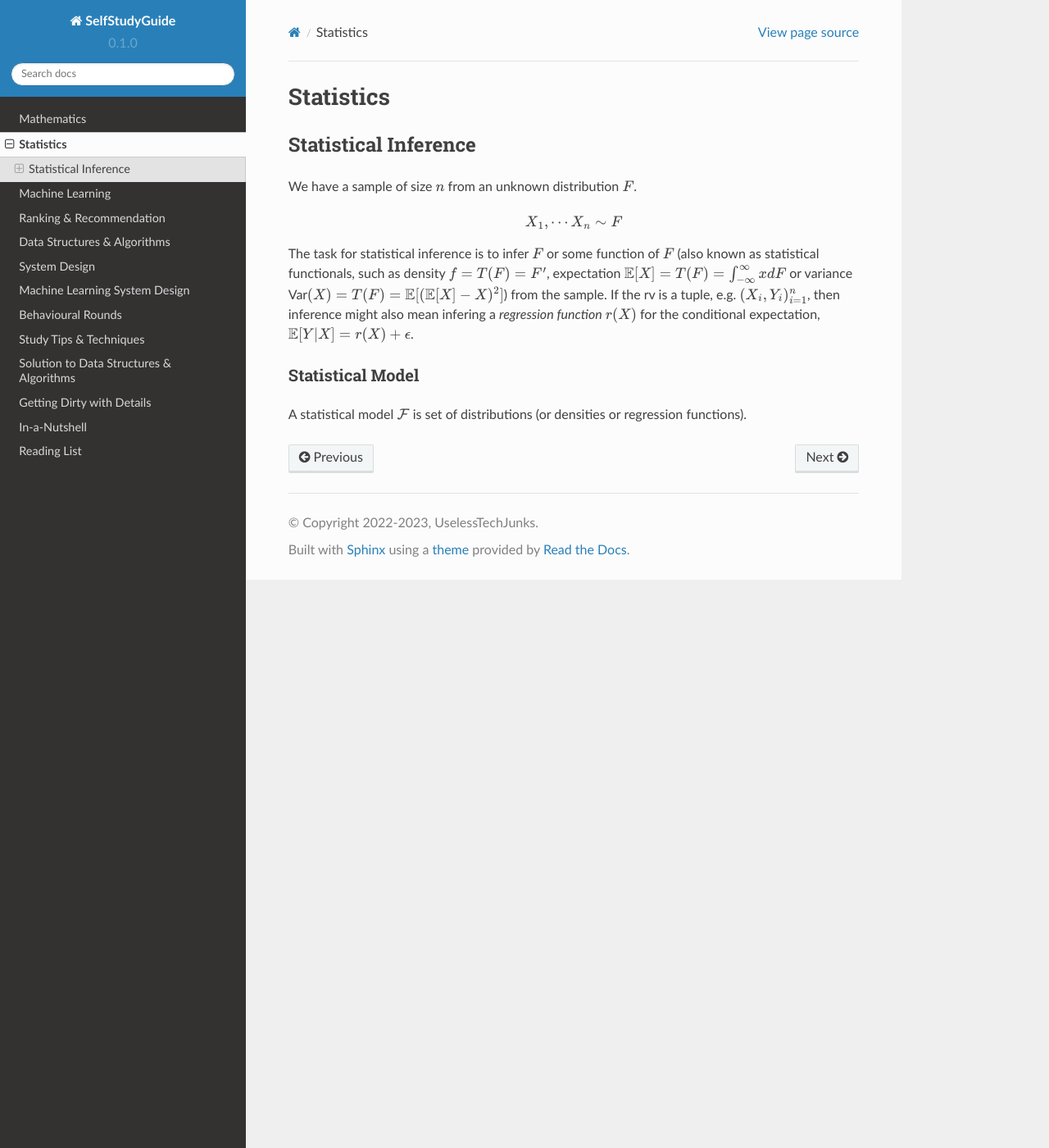
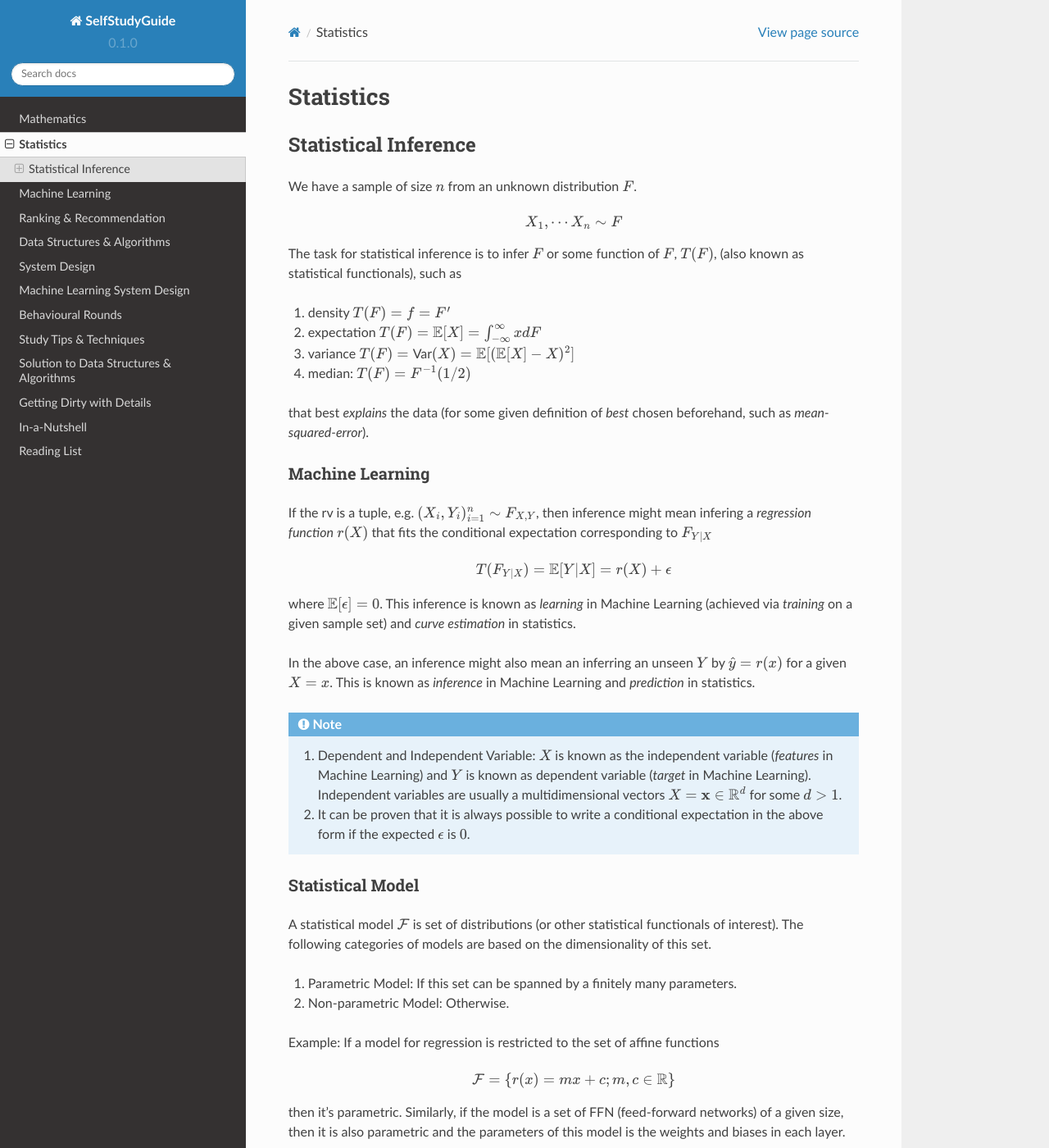
Before and after one commit to uselesstechjunks/leetcode, a Sphinx documentation site: the page built from docs/source/stat.rst, in a window 1280 px wide and 1400 px high. Shown: the whole window at 82% size. Built offline with Sphinx 7.4.7 and the Read the Docs theme 2.0.0, drawn with Linux system fonts in a browser that asks for light colours; some of the changed text lies outside the part shown.

Commit message:
updated image (#38)
* updated image

* Update stat.rst

* Update stat.rst

* Update stat.rst

* Update stat.rst

* Update stat.rst

* Update stat.rst

* Update stat.rst

* Update stat.rst

* Update stat.rst

```diff
--- a/docs/source/stat.rst
+++ b/docs/source/stat.rst
@@ -9,9 +9,90 @@ We have a sample of size :math:`n` from an unknown distribution :math:`F`.
 .. math::
     X_1,\cdots X_n \sim F
 
-The task for statistical inference is to infer :math:`F` or some function of :math:`F` (also known as statistical functionals, such as density :math:`f=T(F)=F'`, expectation :math:`\mathbb{E}[X]=T(F)=\int_{-\infty}^{\infty} x dF` or variance :math:`\text{Var}(X)=T(F)=\mathbb{E}[(\mathbb{E}[X]-X)^2]`) from the sample. If the rv is a tuple, e.g. :math:`(X_i,Y_i)_{i=1}^n`, then inference might also mean infering a *regression function* :math:`r(X)` for the conditional expectation, :math:`\mathbb{E}[Y|X]=r(X)+\epsilon`.
+The task for statistical inference is to infer :math:`F` or some function of :math:`F`, :math:`T(F)`, (also known as statistical functionals), such as
+
+#. density :math:`T(F)=f=F'`
+#. expectation :math:`T(F)=\mathbb{E}[X]=\int_{-\infty}^{\infty} x dF`
+#. variance :math:`T(F)=\text{Var}(X)=\mathbb{E}[(\mathbb{E}[X]-X)^2]`
+#. median: :math:`T(F)=F^{-1}(1/2)`
+
+that best *explains* the data (for some given definition of *best* chosen beforehand, such as *mean-squared-error*).
+
+Machine Learning
+======================
+If the rv is a tuple, e.g. :math:`(X_i,Y_i)_{i=1}^n\sim F_{X,Y}`, then inference might mean infering a *regression function* :math:`r(X)` that fits the conditional expectation corresponding to :math:`F_{Y|X}`
+
+.. math::
+    T(F_{Y|X})=\mathbb{E}[Y|X]=r(X)+\epsilon
+
+where :math:`\mathbb{E}[\epsilon]=0`. This inference is known as *learning* in Machine Learning (achieved via *training* on a given sample set) and *curve estimation* in statistics.
+
+In the above case, an inference might also mean an inferring an unseen :math:`Y` by :math:`\hat{y}=r(x)` for a given :math:`X=x`. This is known as *inference* in Machine Learning and *prediction* in statistics.
+
+.. note::
+    #. Dependent and Independent Variable: :math:`X` is known as the independent variable (*features* in Machine Learning) and :math:`Y` is known as dependent variable (*target* in Machine Learning). Independent variables are usually a multidimensional vectors :math:`X=\mathbf{x}\in\mathbb{R}^d` for some :math:`d>1`.
+    #. It can be proven that it is always possible to write a conditional expectation in the above form if the expected :math:`\epsilon` is :math:`0`.
 
 Statistical Model
 ======================
 
-A statistical model :math:`\mathcal{F}` is set of distributions (or densities or regression functions).
+A statistical model :math:`\mathcal{F}` is set of distributions (or other statistical functionals of interest). The following categories of models are based on the dimensionality of this set.
+
+#. Parametric Model: If this set can be spanned by a finitely many parameters.
+#. Non-parametric Model: Otherwise.
+
+Example: If a model for regression is restricted to the set of affine functions
+
+.. math::
+    \mathcal{F}=\{r(x)=mx+c; m,c\in\mathbb{R}\}
+
+then it's parametric. Similarly, if the model is a set of FFN (feed-forward networks) of a given size, then it is also parametric and the parameters of this model is the weights and biases in each layer.
+
+If it is for densities, then a parametric model could be
+
+.. math::
+    \mathcal{F}=\{f_X(x;\mu,\sigma)=\frac{1}{\sigma\sqrt{2\pi}}\exp\{\frac{1}{2\sigma}(x-\mu)^2);\mu\in\mathbb{R},\sigma\in\mathbb{R}^+\}
+
+.. note::
+    The factors that decide the number of parameters, such as choice of function-class, is independent of the inference process and is decided separately. These are often called *hyper-parameters*.
+
+A non-parametric model for distributions can be the set of all possible cdfs.
+
+Types of Inference
+=========================
+
+#. Point Estimation: A single *best* estimate (i.e. a point) within the model.
+
+Example:
+
+    #. a single distribution/density function (parameterised/non-parameterised)
+    #. a single regression function
+    #. a single value for expectation/variance/other moments
+    #. a single prediction for a dependent variable with a given independent variable. etc.
+
+This estimate for a fixed, unknown quantity of interest, :math:`\theta`, is expressed as a function of the data
+
+.. math::
+    \hat{\theta_n}=g(X_1,\cdots,X_n)
+
+#. Confidence Set Estimation:
+
+#. Hypothesis Testing:
+
+Point Estimation
+---------------------------
+The estimate :math:`\hat{\theta_n}` depends on data and therefore is a rv (i.e. with a different sample, it evaluates to a different value).
+
+.. note::
+    #. Sampling Distribution: The distribution of :math:`\hat{\theta_n}` over different samples.
+    #. Bias: :math:`\text{bias}(\hat{\theta_n})=\mathbb{E}_{\theta}[\hat{\theta_n}]-\theta`. If :math:`\text{bias}(\hat{\theta_n})=0`, then :math:`\hat{\theta_n}` is called an *unbiased estimator* of :math:`\theta`.
+    #. Standard Error: :math:`\text{se}(\hat{\theta_n})=\sqrt{\text{Var}_{\theta}(\hat{\theta_n})}`.
+    #. Consistent Estimator: If :math:`\hat{\theta_n}` converges in probability to true :math:`\theta`.
+    #. Mean-Squared Error: :math:`\mathbb{E}_{\theta}[(\hat{\theta_n}-\theta)^2]=\text{bias}^2(\hat{\theta_n})+\text{Var}_{\theta}(\hat{\theta_n})`
+    #. Theorem: If :math:`\text{bias}\to 0` and :math:`\text{se}\to 0` as :math:`n\to \infty`, then :math:`\hat{\theta_n}` is consistent.
+
+Confidence Set Estimation
+---------------------------------------
+
+Hypothesis Testing
+---------------------------------
```
Also changed, not shown: docs/source/img/003prep.drawio.png.
